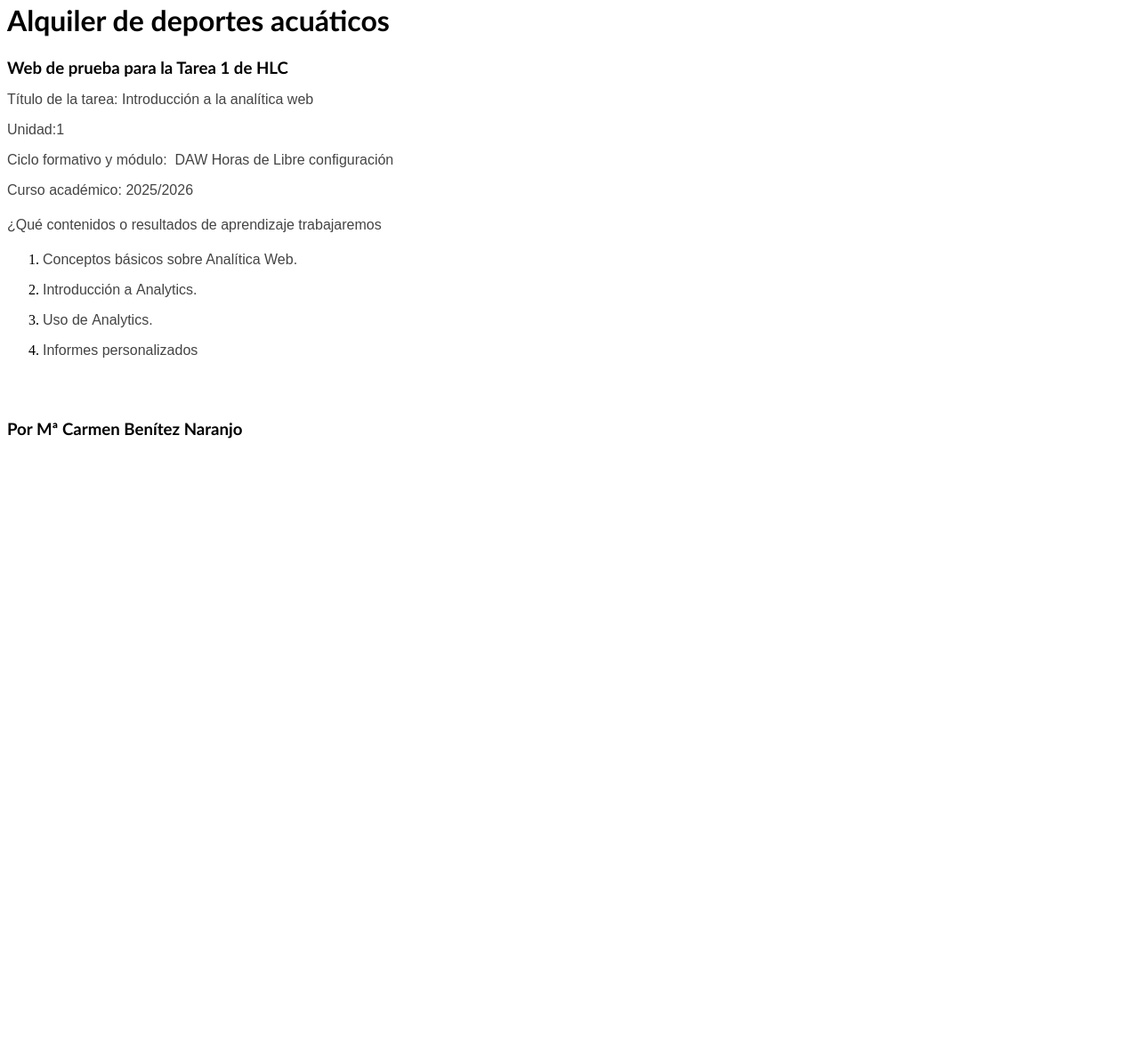
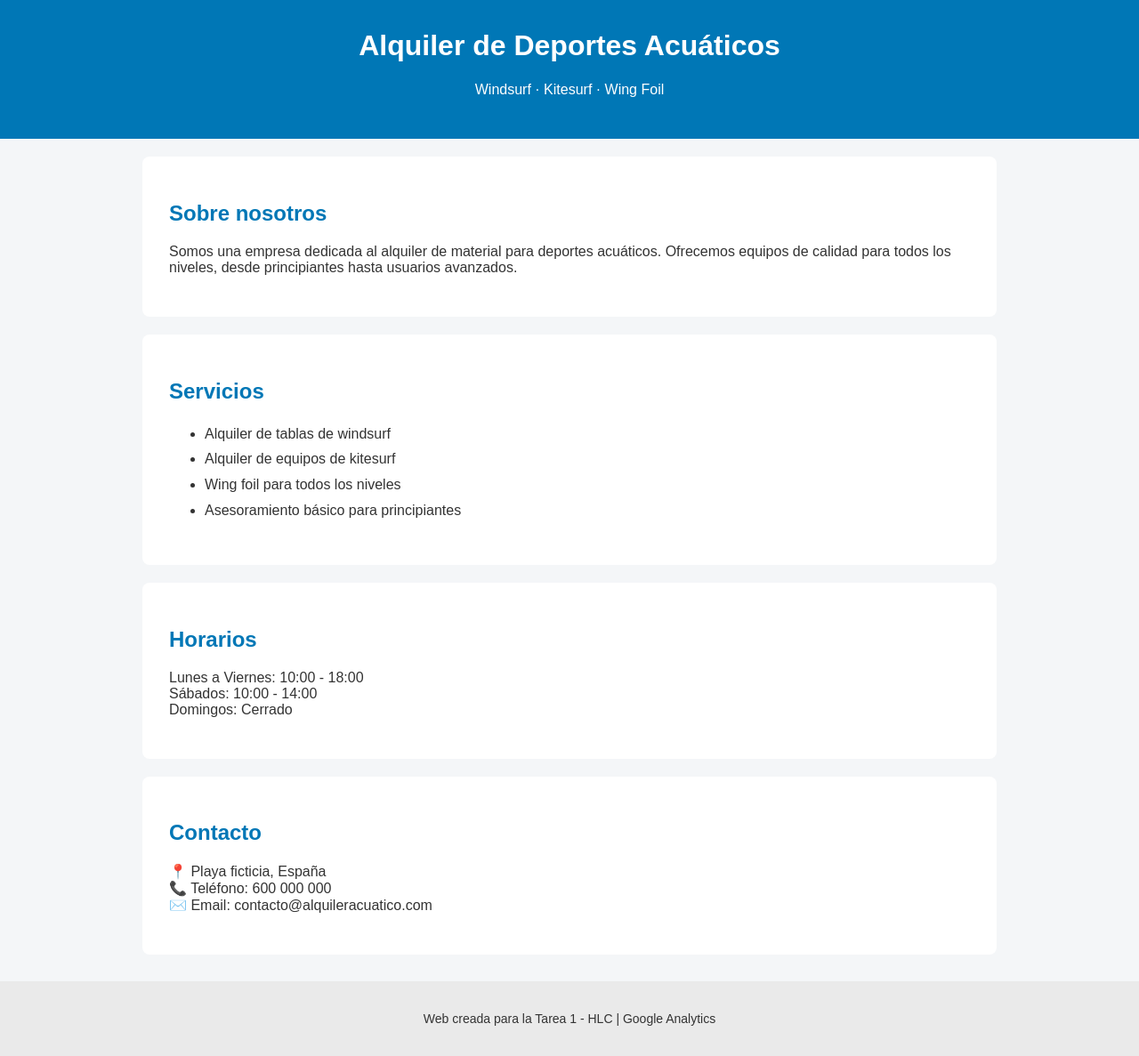
Before and after one commit to bichito73/Tarea1-HLC-25-26, a plain HTML site: page index.html in a window 1280 px wide. Shown: the part 18-1205 px from the top of the page at 89% size. Before the commit the page ends 800 px from the top, so only its background shows below. Drawn offline with Linux system fonts and the light colour scheme.

Commit message:
Refactor index.html for structure and analytics
Updated the HTML structure and added Google Analytics tracking. Enhanced styling and content for better presentation.

```diff
--- a/index.html
+++ b/index.html
@@ -1,47 +1,102 @@
 <!DOCTYPE html>
-<html>
+<html lang="es">
 <head>
-	<meta http-equiv="content-type" content="text/html; charset=utf-8"/>
-	<title>Alquiler de deportes acuáticos</title>
-	<meta name="generator" content="LibreOffice 25.8.3.1 (Windows)"/>
-	<meta name="created" content="00:00:00"/>
-	<meta name="changed" content="2025-12-28T00:27:31.319764400"/>
-	<meta name="" content=""/>
-	<meta name="created" content="00:00:00">
+    <meta charset="UTF-8">
+    <title>Alquiler de Deportes Acuáticos</title>
+
+    <!-- Google Analytics -->
+    <script async src="https://www.googletagmanager.com/gtag/js?id=G-ZXY0CH5XMG"></script>
+    <script>
+        window.dataLayer = window.dataLayer || [];
+        function gtag(){dataLayer.push(arguments);}
+        gtag('js', new Date());
+        gtag('config', 'G-ZXY0CH5XMG');
+    </script>
+
+    <style>
+        body {
+            font-family: Arial, Helvetica, sans-serif;
+            margin: 0;
+            background-color: #f4f6f8;
+            color: #333;
+        }
+        header {
+            background-color: #0077b6;
+            color: white;
+            padding: 30px;
+            text-align: center;
+        }
+        section {
+            padding: 30px;
+            max-width: 900px;
+            margin: auto;
+            background-color: white;
+            margin-top: 20px;
+            border-radius: 8px;
+        }
+        h2 {
+            color: #0077b6;
+        }
+        ul {
+            line-height: 1.8;
+        }
+        footer {
+            text-align: center;
+            padding: 20px;
+            background-color: #eaeaea;
+            margin-top: 30px;
+            font-size: 14px;
+        }
+    </style>
 </head>
-<body lang="es-ES" dir="ltr"><h1><font face="Calibri, sans-serif">Alquiler
-de deportes acuáticos</font></h1>
-<p><font color="#000000"><font face="Calibri, sans-serif"><font size="4" style="font-size: 14pt"><b>Web
-de prueba para la Tarea 1 de HLC </b></font></font></font>
-</p>
-<p><font color="#000000"><strong><span style="font-variant: normal"><font color="#444444"><font face="Atkinson Hyperlegible, Arial, Helvetica, sans-serif"><font size="3" style="font-size: 12pt"><span style="letter-spacing: normal"><span style="font-style: normal"><span style="font-weight: normal">Título
-de la tarea: Introducción a la analítica web</span></span></span></font></font></font></span></strong></font></p>
-<p align="left" style="orphans: 2; widows: 2"><font color="#000000"><strong><span style="font-variant: normal"><font color="#444444"><font face="Atkinson Hyperlegible, Arial, Helvetica, sans-serif"><font size="3" style="font-size: 12pt"><span style="letter-spacing: normal"><span style="font-style: normal"><span style="font-weight: normal">Unidad:1</span></span></span></font></font></font></span></strong></font></p>
-<p align="left" style="orphans: 2; widows: 2"><font color="#000000"><strong><span style="font-variant: normal"><font color="#444444"><font face="Atkinson Hyperlegible, Arial, Helvetica, sans-serif"><font size="3" style="font-size: 12pt"><span style="letter-spacing: normal"><span style="font-style: normal"><span style="font-weight: normal">Ciclo
-formativo y módulo:&nbsp; DAW Horas de Libre configuración</span></span></span></font></font></font></span></strong></font></p>
-<p align="left" style="orphans: 2; widows: 2"><font color="#000000"><strong><span style="font-variant: normal"><font color="#444444"><font face="Atkinson Hyperlegible, Arial, Helvetica, sans-serif"><font size="3" style="font-size: 12pt"><span style="letter-spacing: normal"><span style="font-style: normal"><span style="font-weight: normal">Curso
-académico: 202</span></span></span></font></font></font></span></strong><strong><span style="font-variant: normal"><font color="#444444"><font face="Atkinson Hyperlegible, Arial, Helvetica, sans-serif"><font size="3" style="font-size: 12pt"><span style="letter-spacing: normal"><span style="font-style: normal"><span style="font-weight: normal">5</span></span></span></font></font></font></span></strong><strong><span style="font-variant: normal"><font color="#444444"><font face="Atkinson Hyperlegible, Arial, Helvetica, sans-serif"><font size="3" style="font-size: 12pt"><span style="letter-spacing: normal"><span style="font-style: normal"><span style="font-weight: normal">/202</span></span></span></font></font></font></span></strong><strong><span style="font-variant: normal"><font color="#444444"><font face="Atkinson Hyperlegible, Arial, Helvetica, sans-serif"><font size="3" style="font-size: 12pt"><span style="letter-spacing: normal"><span style="font-style: normal"><span style="font-weight: normal">6</span></span></span></font></font></font></span></strong></font></p>
-<h4 align="left" style="orphans: 2; widows: 2"><font color="#000000"><strong><span style="font-variant: normal"><font color="#444444"><font face="Atkinson Hyperlegible, Arial, Helvetica, sans-serif"><font size="3" style="font-size: 12pt"><span style="letter-spacing: normal"><span style="font-style: normal"><span style="font-weight: normal">¿Qué
-contenidos o resultados de aprendizaje trabajaremos</span></span></span></font></font></font></span></strong></font></h4>
-<ol>
-	<li><p align="left" style="letter-spacing: normal; orphans: 2; widows: 2; margin-bottom: 0cm; font-weight: normal; font-style: normal; font-variant: normal">
-	<font color="#444444"><font face="Atkinson Hyperlegible, Arial, Helvetica, sans-serif"><font size="3" style="font-size: 12pt">Conceptos
-	básicos sobre Analítica Web.</font></font></font></p></li>
-	<li><p align="left" style="letter-spacing: normal; orphans: 2; widows: 2; margin-bottom: 0cm; font-weight: normal; font-style: normal; font-variant: normal">
-	<font color="#444444"><font face="Atkinson Hyperlegible, Arial, Helvetica, sans-serif"><font size="3" style="font-size: 12pt">Introducción
-	a&nbsp;<span lang="en-US">Analytics.</span></font></font></font></p></li>
-	<li><p align="left" style="letter-spacing: normal; orphans: 2; widows: 2; margin-bottom: 0cm; font-weight: normal; font-style: normal; font-variant: normal">
-	<font color="#444444"><font face="Atkinson Hyperlegible, Arial, Helvetica, sans-serif"><font size="3" style="font-size: 12pt">Uso
-	de&nbsp;<span lang="en-US">Analytics</span>.</font></font></font></p></li>
-	<li><p align="left" style="letter-spacing: normal; orphans: 2; widows: 2; font-weight: normal; font-style: normal; font-variant: normal">
-	<font color="#444444"><font face="Atkinson Hyperlegible, Arial, Helvetica, sans-serif"><font size="3" style="font-size: 12pt">Informes
-	personalizados</font></font></font></p></li>
-</ol>
-<p align="left" style="orphans: 2; widows: 2"><br/>
-<br/>
 
-</p>
-<p><font color="#000000"><font face="Calibri, sans-serif"><font size="4" style="font-size: 14pt"><b>Por
-Mª Carmen Benítez Naranjo</b></font></font></font></p>
+<body>
+
+<header>
+    <h1>Alquiler de Deportes Acuáticos</h1>
+    <p>Windsurf · Kitesurf · Wing Foil</p>
+</header>
+
+<section>
+    <h2>Sobre nosotros</h2>
+    <p>
+        Somos una empresa dedicada al alquiler de material para deportes acuáticos.
+        Ofrecemos equipos de calidad para todos los niveles, desde principiantes
+        hasta usuarios avanzados.
+    </p>
+</section>
+
+<section>
+    <h2>Servicios</h2>
+    <ul>
+        <li>Alquiler de tablas de windsurf</li>
+        <li>Alquiler de equipos de kitesurf</li>
+        <li>Wing foil para todos los niveles</li>
+        <li>Asesoramiento básico para principiantes</li>
+    </ul>
+</section>
+
+<section>
+    <h2>Horarios</h2>
+    <p>
+        Lunes a Viernes: 10:00 - 18:00<br>
+        Sábados: 10:00 - 14:00<br>
+        Domingos: Cerrado
+    </p>
+</section>
+
+<section>
+    <h2>Contacto</h2>
+    <p>
+        📍 Playa ficticia, España<br>
+        📞 Teléfono: 600 000 000<br>
+        ✉️ Email: contacto@alquileracuatico.com
+    </p>
+</section>
+
+<footer>
+    <p>Web creada para la Tarea 1 - HLC | Google Analytics</p>
+</footer>
+
 </body>
 </html>
```
